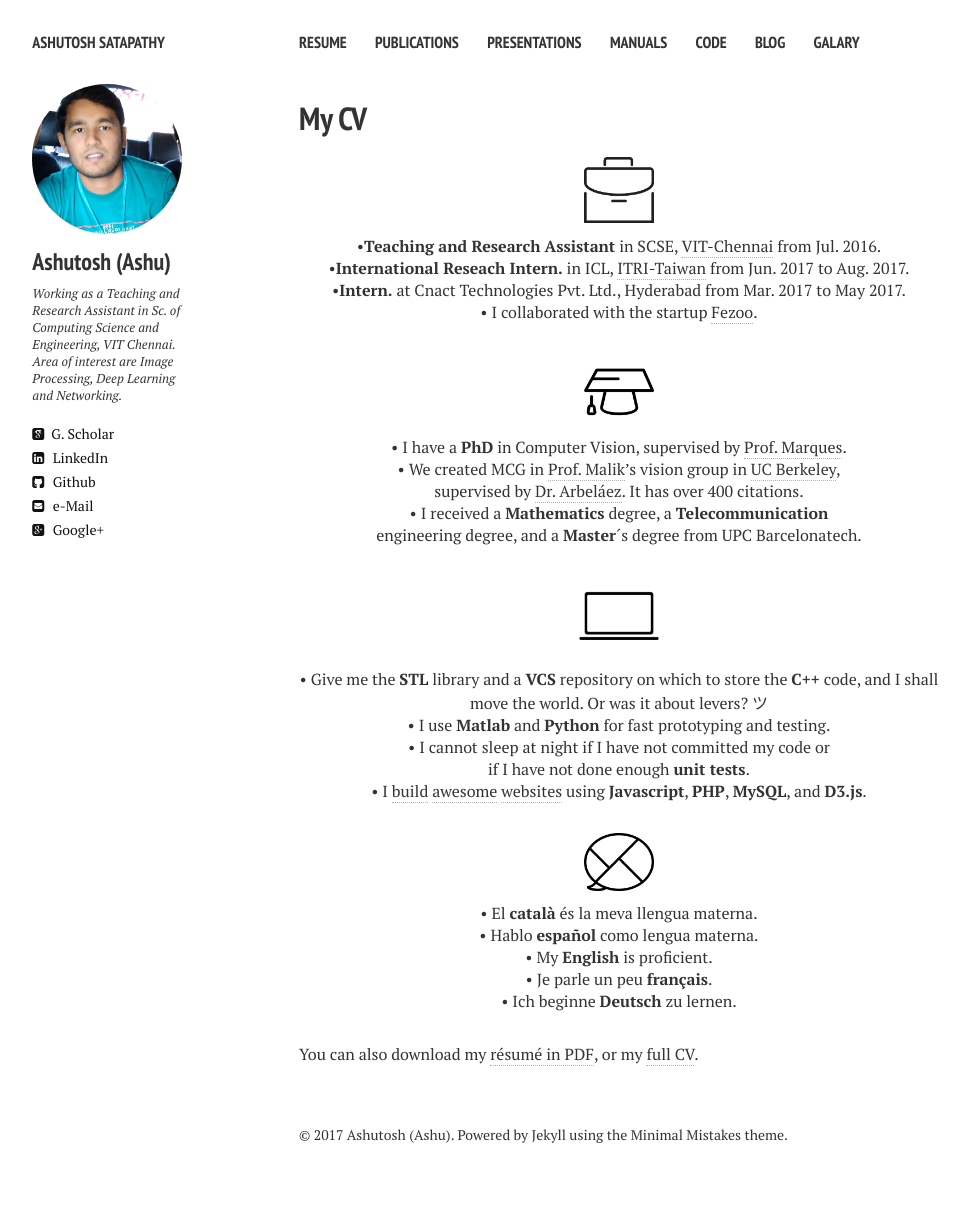
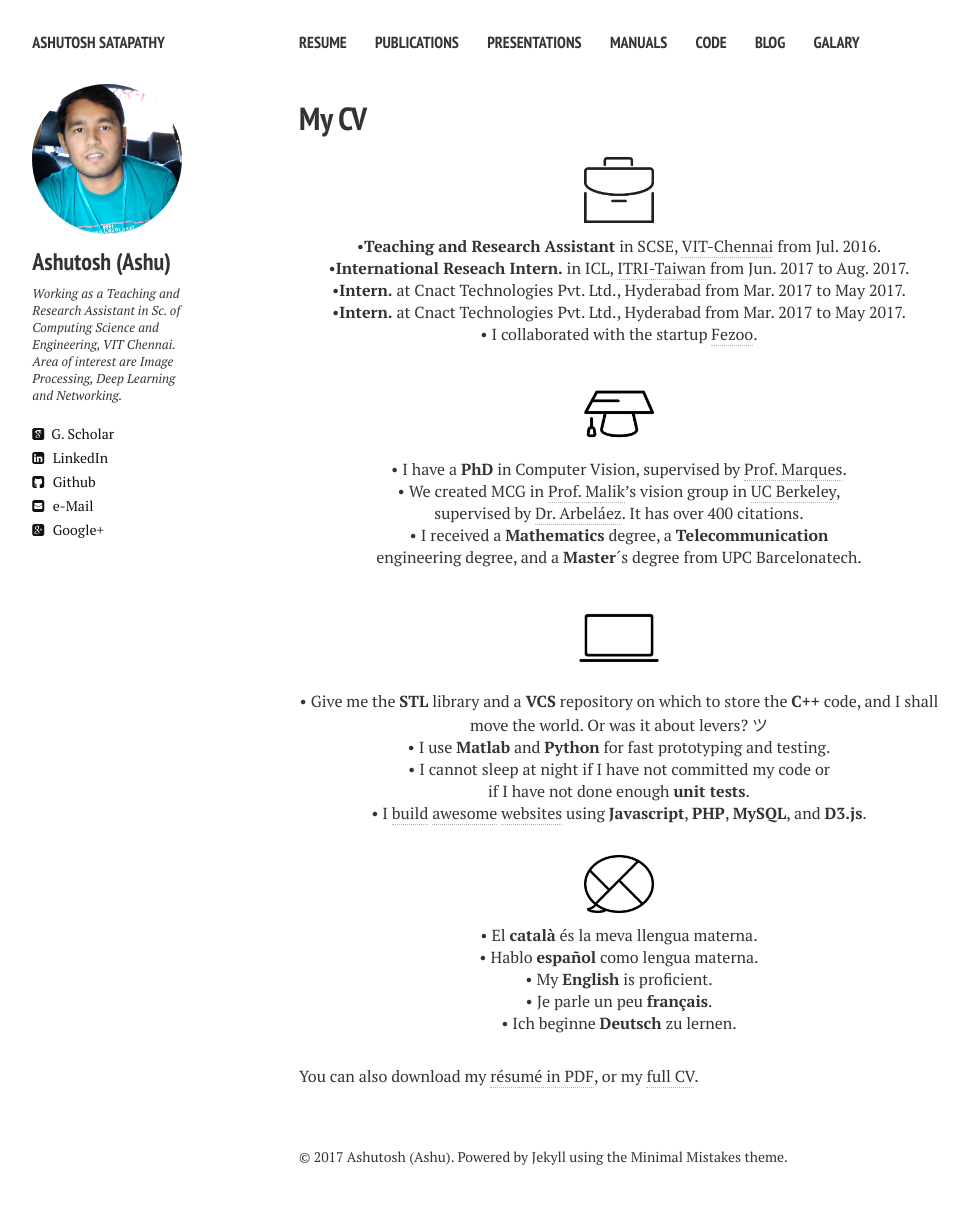
Before and after one commit to ashutoshsatapathy1990/ashutoshsatapathy1990.github.io, a Jekyll site: the page built from cv.md, in a window 1280 px wide. Shown: the whole page, without its empty margins (21-990 px from the left). Built offline with Jekyll 4.4.1, drawn with Linux system fonts in a browser that asks for light colours; nearby versions of some CDN libraries; before the commit the page ends 1193 px from its top, so only the background shows below that.

Commit message:
Update cv.html

```diff
--- a/_layouts/cv.html
+++ b/_layouts/cv.html
@@ -47,7 +47,8 @@
     <p align="center" class=bottom-small><img src="{{ site.url }}/images/CV/business.png" alt="Work Experience" width="70" height="70"></p>
     <p align="center">&#8226<strong>Teaching and Research Assistant</strong> in SCSE, <a href="http://chennai.vit.ac.in/" target="_blank">VIT-Chennai</a> from Jul. 2016.</p>
     <p align="center">&#8226<strong>International Reseach Intern.</strong> in ICL, <a href="https://www.itri.org.tw/" target="_blank">ITRI-Taiwan</a> from Jun. 2017 to Aug. 2017.</p>
-      <p align="center">&#8226<strong>Intern.</strong> at Cnact Technologies Pvt. Ltd., Hyderabad from Mar. 2017 to May 2017.</p>
+    <p align="center">&#8226<strong>Intern.</strong> at Cnact Technologies Pvt. Ltd., Hyderabad from Mar. 2017 to May 2017.</p>
+    <p align="center">&#8226<strong>Intern.</strong> at Cnact Technologies Pvt. Ltd., Hyderabad from Mar. 2017 to May 2017.</p>
     <p align="center" class="bottom-three">&#8226 I collaborated with the startup <a href="http://fezoo.cat" target="_blank">Fezoo</a>.</p>
 
     <p align="center" class=bottom-small><img src="{{ site.url }}/images/CV/study2.png" alt="Education" width="70" height="70"></p>
```
